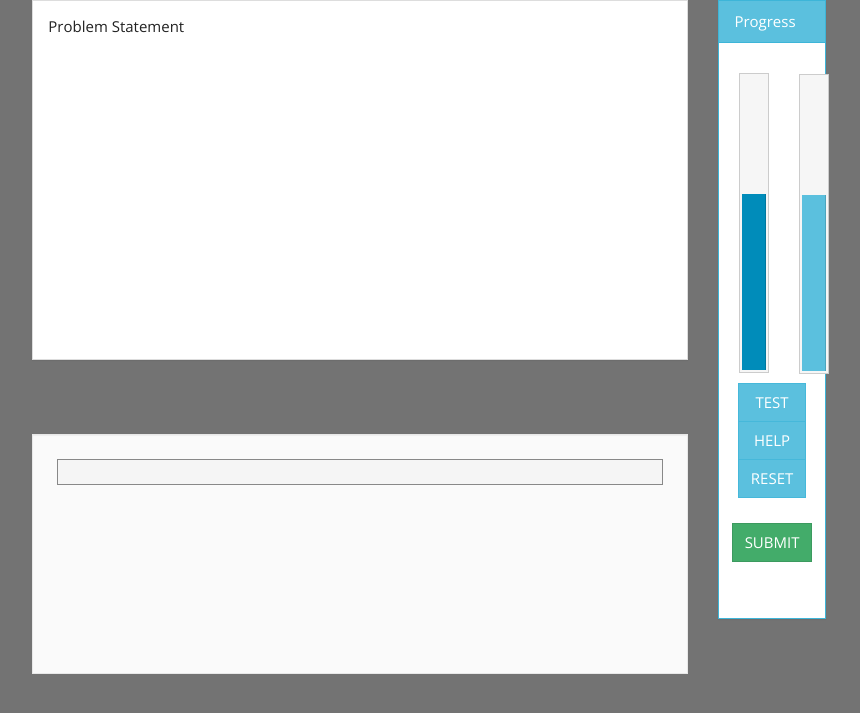
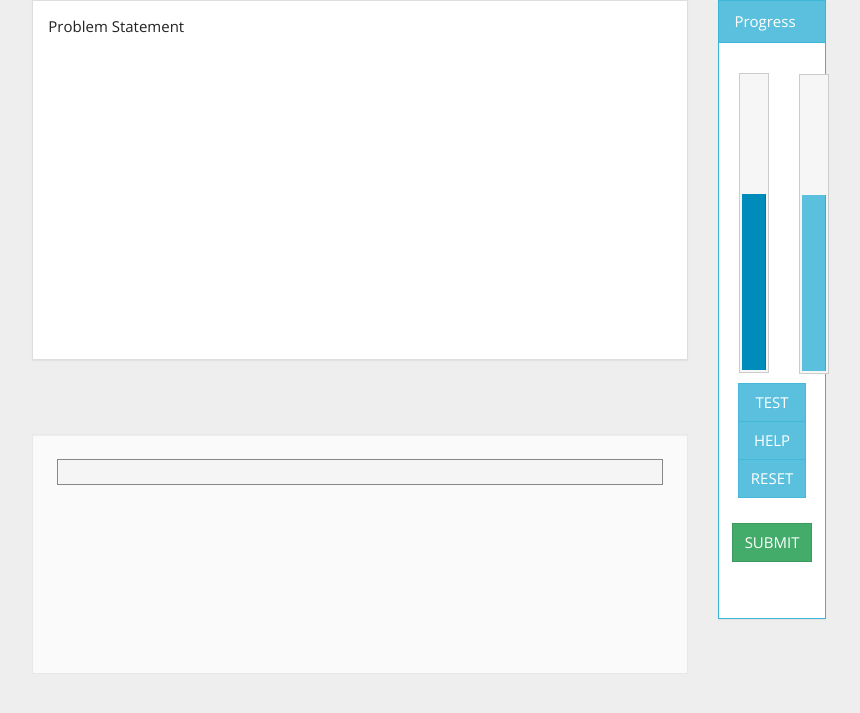
Before and after one commit to arajeev/bostonhacks, a Flask app: template templates/main.html in a window 1280 px wide. Shown: the top 713 px of the page, without its empty margins (211-1071 px from the left). Run offline with Flask 2, Linux system fonts and the light colour scheme; the template is opened without the code that fills it, so the values that code supplies are empty; some libraries are stand-ins or nearby versions.

Commit message:
Change bg color

```diff
--- a/static/css/custom.css
+++ b/static/css/custom.css
@@ -1,6 +1,6 @@
 body {
   padding-bottom: 30px;
-  background-color: #737373;
+  background-color: #EEEEEE;
 }
 
 .progress-bar-container {
```
